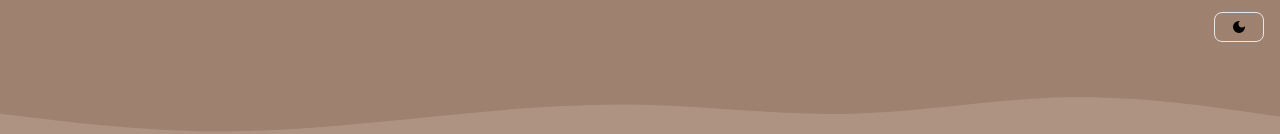
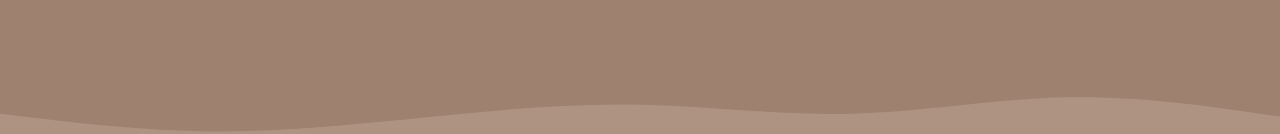
Before and after one commit to devXamr/dhikr-log, a React (Vite) app: page / in a window 1280 px wide. Shown: the top 134 px of the page. Built offline with nearby package versions, Linux system fonts and the light colour scheme; a web font is replaced by a local one.

Commit message:
disabled dark mode

```diff
--- a/src/CountingTasbih.jsx
+++ b/src/CountingTasbih.jsx
@@ -93,7 +93,7 @@ export default function CountingTasbih({isDarkOn, setDark}){
 
     return (
         <div className={`${isDarkOn && 'dark'} dark:bg-black pb-16`}>
-            <DarkModeToggleButton boolVal={isDarkOn} setterFunc={setDark}/>
+            {/*<DarkModeToggleButton boolVal={isDarkOn} setterFunc={setDark}/>*/}
             <div className='w-screen h-screen z-10 dark:bg-black' onClick={updateTasbih}>
 
 
--- a/src/Landing.jsx
+++ b/src/Landing.jsx
@@ -19,13 +19,15 @@ export default function Landing({isDarkOn, setDark}){
     function simpleDirect(){
         navigate('/simple')
     }
+
+    // temporarily disabled.
     function tasbihDirect(){
         navigate('/tasbih')
     }
     return <div className={`${isDarkOn && 'dark'} font-cabinet`}>
 
 
-        <DarkModeToggleButton boolVal={isDarkOn} setterFunc={setDark}/>
+        {/*<DarkModeToggleButton boolVal={isDarkOn} setterFunc={setDark}/> */}
         <div className='h-screen w-screen dark:bg-black relative '>
 
 
```
